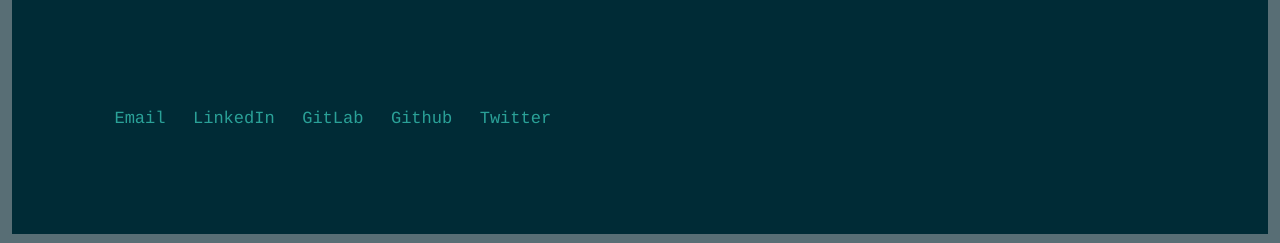
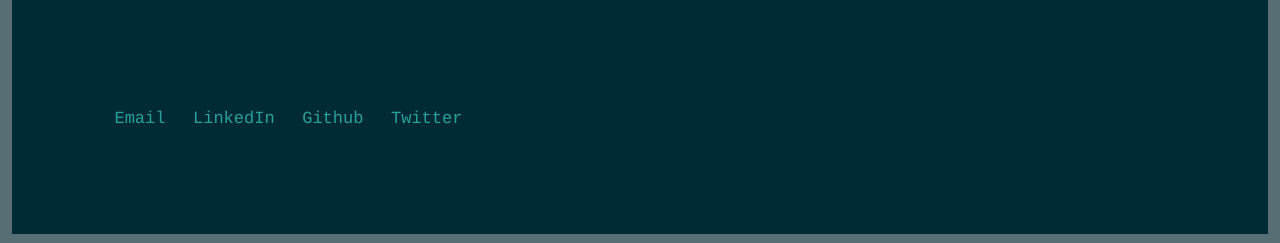
Before and after one commit to jngo/smallepic-jekyll, a Jekyll site: the page built from index.html, in a window 1280 px wide and 900 px high, scrolled down 2435 px. Shown: the part 654-897 px from the top of the window. Built offline with Jekyll 4.4.1, drawn with Linux system fonts in a browser that asks for light colours; some web fonts are replaced.

Commit message:
Removed GitLab link.

```diff
--- a/_includes/footer.html
+++ b/_includes/footer.html
@@ -3,7 +3,6 @@
     <ul>
       <li><a href="mailto:john@smallepic.com">Email</a></li>
       <li><a href="https://www.linkedin.com/in/jngo/">LinkedIn</a></li>
-      <li><a href="https://gitlab.com/johnngo/">GitLab</a></li>
       <li><a href="https://github.com/jngo">Github</a></li>
       <li><a href="https://twitter.com/jngo">Twitter</a></li>
     </ul>
```
